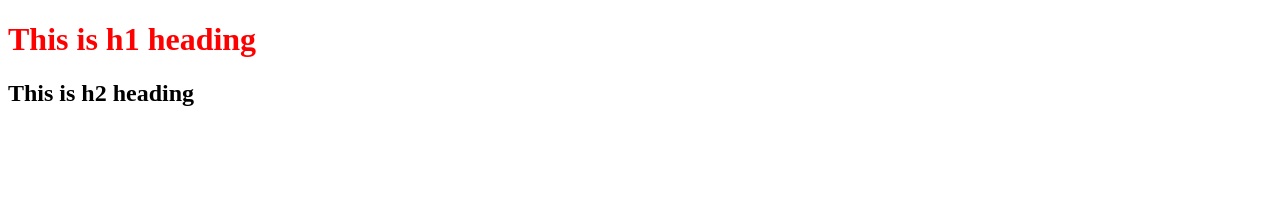
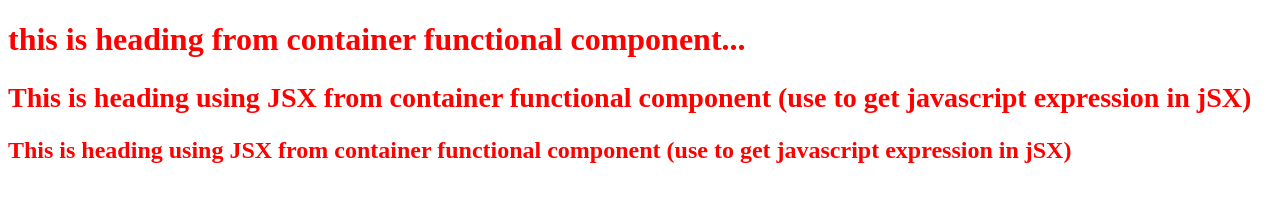
Before and after one commit to uday-170924/NR-Episode3, a React app: page / in a window 1280 px wide. Built offline with nearby package versions, Linux system fonts and the light colour scheme.

Commit message:
jsx topics

```diff
--- a/App.js
+++ b/App.js
@@ -1,17 +1,41 @@
 import React from "react";
 import ReactDOM from "react-dom/client";
 console.log(React)
-const reactdivElement = React.createElement(
-    "div",
-    { id: "bg-container" },
-    React.createElement("div", { id: "inner-container" }, [
-        React.createElement("h1", { id: "heading1" }, "This is h1 heading"),
-        React.createElement("h2", { id: "heading2" }, "This is h2 heading"),
-    ])
-);
+// const reactdivElement = React.createElement(
+//     "div",
+//     { id: "bg-container" },
+//     React.createElement("div", { id: "inner-container" }, [
+//         React.createElement("h1", { id: "heading1" }, "This is h1 heading"),
+//         React.createElement("h2", { id: "heading2" }, "This is h2 heading"),
+//     ])
+// );
+//above lines of code is using core react to create a element but it is very difficult for progrommers.so fcaebook developers introduced JSX.
+
+//React Element
+const jsxheading=<h2 className="heading1">This is heading using JSX from container functional component (use {}to get javascript expression in jSX)</h2>;
+// const root = ReactDOM.createRoot(document.getElementById("root"));
+// root.render(jsxheading);
+
+
+//React Functional Components
+// const Heading=()=><h1 className="heading1">This is heading using JSX from functional component</h1>;
+
+// const root = ReactDOM.createRoot(document.getElementById("root"));
+// root.render(<Heading/>);
+
+
+const Container=()=>(
+<div id="container">
+<h1 className="heading1">
+    this is heading from container functional component...
+</h1>
+<h3>{jsxheading}</h3>
+{jsxheading}
+</div>);
 
 const root = ReactDOM.createRoot(document.getElementById("root"));
-root.render(reactdivElement);
+root.render(<Container/>);
+
 
 
 // Bundler concept
@@ -29,6 +53,18 @@
 
 
 //episode-3
+//part-01 & part-02
 //adding to these commands in package.json  file in scripts tag.
 // "start":"parcel index.html",---->npm run start or npm start
 // "build":"parcel build index.html" ---->npm run build
+//part-03:-
+//reactdivElement.createElement() is not a good way for developers becuase it is very clumsy
+//so facebook developers introduced  something known as JSX.
+//JSX:-
+//JSX is a HTML like syntax but not writing html inside javscript.
+//To create a react element,use the JSX syntax.
+//JSX===>(behind the scenes JSX is transpiled to)React.createElemnt()===>react element-JS Object==>HTML elemnt(render)
+//Use camelCase for wiriting attributes inside JSX.
+
+//part-04:
+//React functional compoments are basically a normal javascript program which returns a some piece of JSX code or which returns React element
--- a/index.css
+++ b/index.css
@@ -1,3 +1,3 @@
-#heading1{
+.heading1{
     color:red;
 }
```
